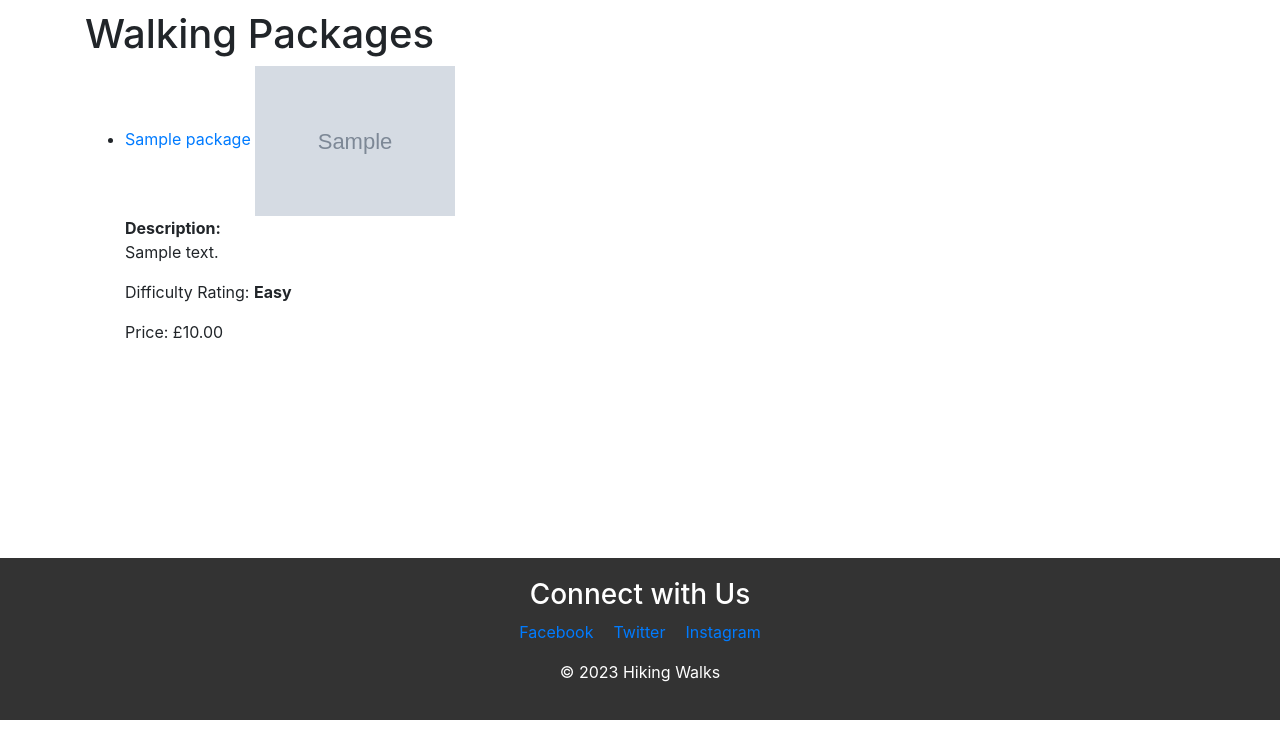
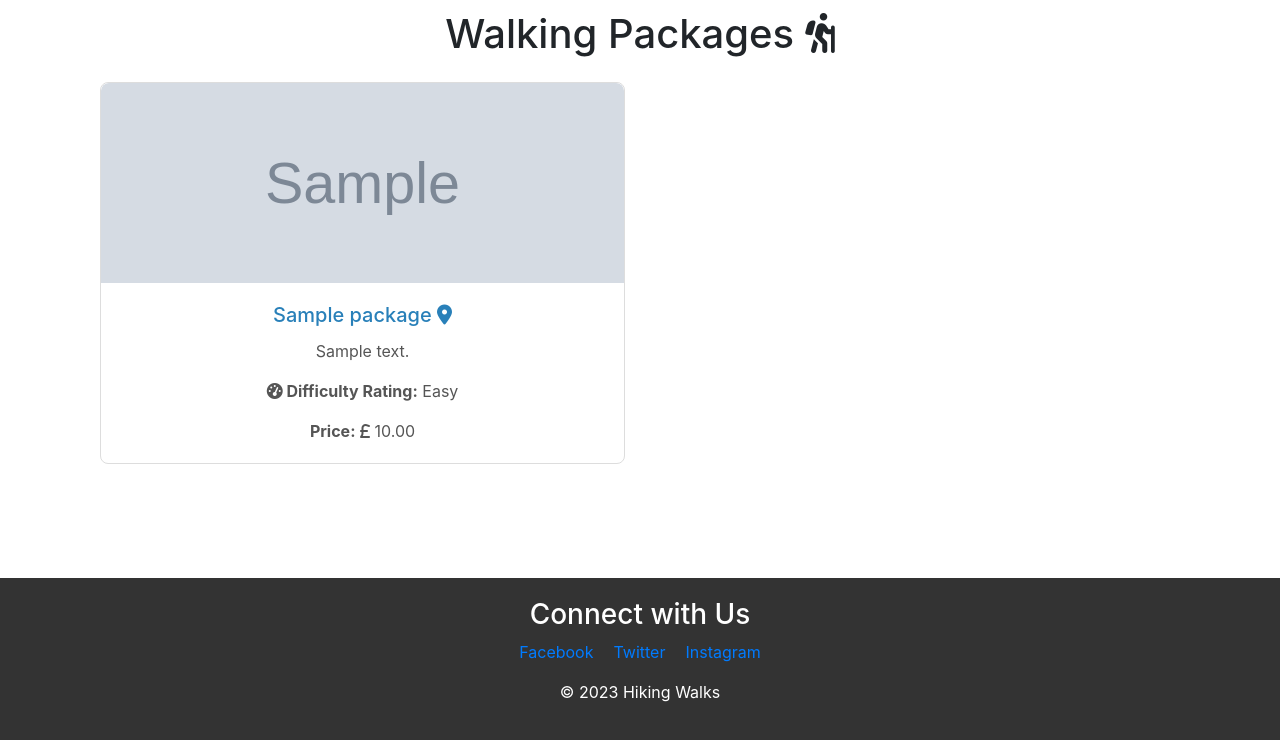
Before and after one commit to RichBurman/highlands_project5, a Django app: page /packages/packages/ in a window 1280 px wide. Shown: the part 80-820 px from the top of the page. Run offline with Django 3.2, Linux system fonts and the light colour scheme; tables that the repository leaves empty hold one stand-in row (values such as "Sample post"); grey boxes marked "Sample" are stand-in pictures; some libraries are stand-ins or nearby versions.

Commit message:
Add css styling to the package list and also add font awesome to the base.html

```diff
--- a/packages/templates/packages/package_list.html
+++ b/packages/templates/packages/package_list.html
@@ -1,16 +1,22 @@
 {% extends 'base.html' %}
 
 {% block content %}
-<h1>Walking Packages</h1>
-<ul>
-    {% for package in packages %}
-    <li>
-        <a href="{% url 'packages:package_detail' package_id=package.pk %}">{{ package.title }}</a>
-        <img src="{{ package.image.url }}" alt="{{ package.title }}">
-        <p><strong>Description:</strong><br>{{ package.description }}</p>
-        <p>Difficulty Rating: <strong>{{ package.difficulty_rating|title }}</strong></p>
-        <p>Price: £{{ package.price }}</p>
-    </li>
-    {% endfor %}
-</ul>
+<div class="container">
+    <h1 class="text-center mb-4">Walking Packages <i class="fas fa-hiking"></i></h1>
+    <div class="row">
+      {% for package in packages %}
+        <div class="col-md-6 mb-4">
+          <div class="card h-100 d-flex package-card">
+            <img src="{{ package.image.url }}" class="card-img-top" alt="{{ package.title }}">
+            <div class="card-body text-center">
+              <h5 class="card-title"><a href="{% url 'packages:package_detail' package_id=package.pk %}">{{ package.title }} <i class="fas fa-map-marker-alt"></i></a></h5>
+              <p class="card-text">{{ package.description }}</p>
+              <p class="card-text"><strong><i class="fas fa-tachometer-alt"></i> Difficulty Rating:</strong> {{ package.difficulty_rating|title }}</p>
+              <p class="card-text"><strong>Price:</strong> <i class="fas fa-pound-sign"></i> {{ package.price }}</p>
+            </div>
+          </div>
+        </div>
+      {% endfor %}
+    </div>
+  </div>
 {% endblock %}
--- a/static/css/base.css
+++ b/static/css/base.css
@@ -126,3 +126,58 @@ img {
     color: #007bff;
     text-decoration: underline;
 }
+
+
+/* Style for package list */
+
+
+.package-card {
+    border: 1px solid #ddd;
+    border-radius: 8px;
+    overflow: hidden;
+    height: 100%;
+    transition: transform 0.3s;
+}
+
+.package-card:hover {
+    transform: scale(1.05);
+}
+
+.package-card img {
+    display: block;
+    margin: 0 auto;
+    max-width: 100%;
+    height: auto;
+    border-radius: 8px 8px 0 0;
+}
+
+.package-card-content {
+    padding: 15px;
+}
+
+.package-card h1 {
+    font-family: 'Roboto', sans-serif;
+    color: #2c3e50;
+    margin-top: 10px;
+}
+
+.package-card .card-title a {
+    color: #2980b9;
+    text-decoration: none;
+    transition: color 0.3s;
+}
+
+.package-card .card-title a:hover {
+    color: #e74c3c;
+}
+
+.package-card .card-text {
+    color: #555;
+    margin-top: 8px;
+}
+
+.package-card .fa {
+    font-size: 1.5rem;
+    margin-right: 5px;
+    color: #555;
+}
--- a/templates/base.html
+++ b/templates/base.html
@@ -27,6 +27,7 @@
     <script src="https://stackpath.bootstrapcdn.com/bootstrap/4.4.1/js/bootstrap.min.js"
         integrity="sha384-wfSDF2E50Y2D1uUdj0O3uMBJnjuUD4Ih7YwaYd1iqfktj0Uod8GCExl3Og8ifwB6"
         crossorigin="anonymous"></script>
+        <script src="https://kit.fontawesome.com/7ca4720f9a.js" crossorigin="anonymous"></script>
     {% endblock %}
     {% block extra_js %}
     {% endblock %}
```
